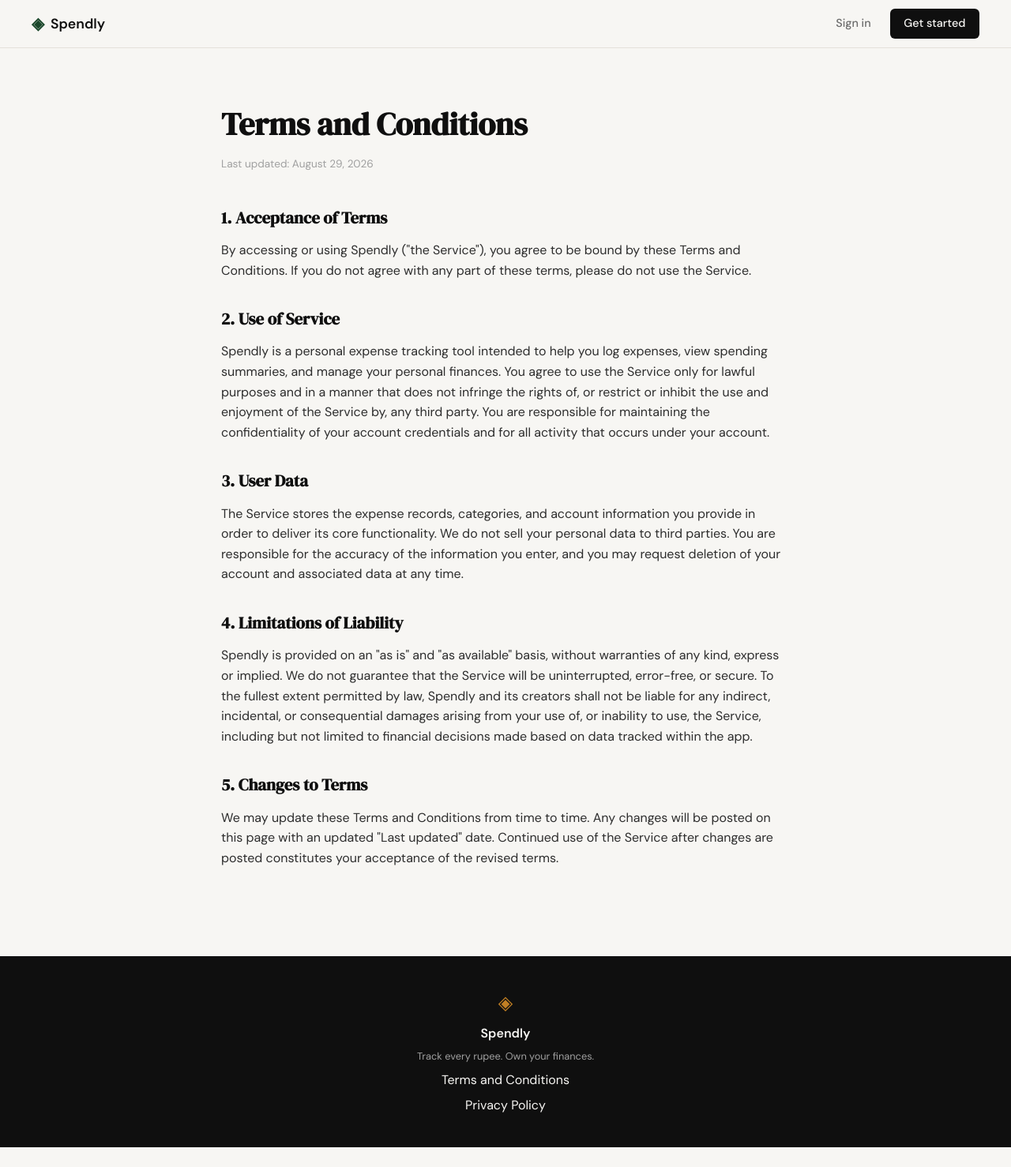
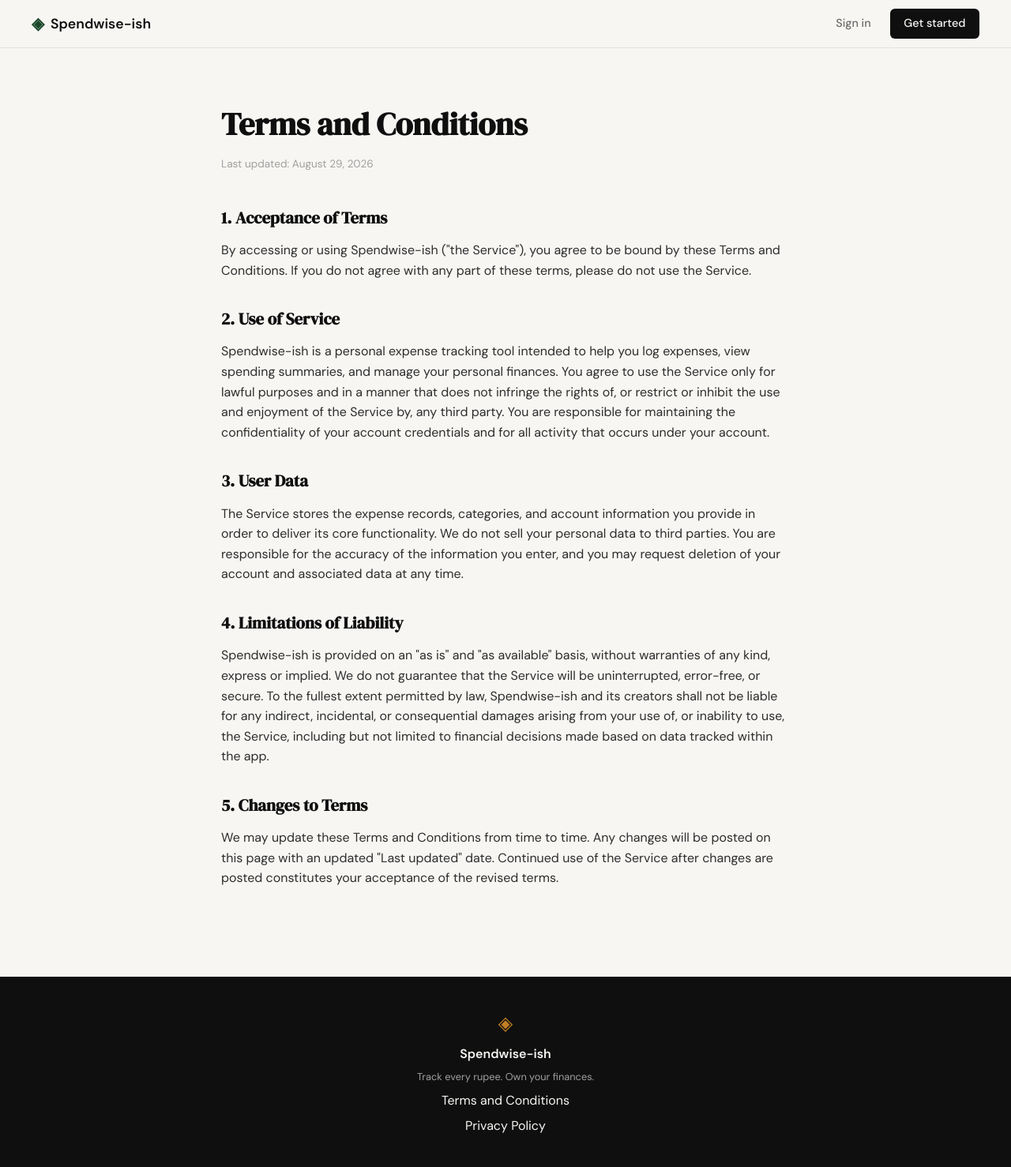
Before and after one commit to SKumar-1701/spendwise-ish, a Flask app: page /terms in a window 1280 px wide. Shown: the whole page at 79% size. Before the commit the page ends 1453 px from the top, so only its background shows below. Run offline with Flask 3, Linux system fonts and the light colour scheme.

Commit message:
rebrand: rename Spendly to Spendwise-ish across templates

```diff
--- a/templates/base.html
+++ b/templates/base.html
@@ -3,7 +3,7 @@
 <head>
     <meta charset="UTF-8">
     <meta name="viewport" content="width=device-width, initial-scale=1.0">
-    <title>{% block title %}Spendly{% endblock %}</title>
+    <title>{% block title %}Spendwise-ish{% endblock %}</title>
     <link rel="preconnect" href="https://fonts.googleapis.com">
     <link rel="preconnect" href="https://fonts.gstatic.com" crossorigin>
     <link href="https://fonts.googleapis.com/css2?family=DM+Serif+Display:ital@0;1&family=DM+Sans:wght@300;400;500;600&display=swap" rel="stylesheet">
@@ -16,7 +16,7 @@
         <div class="nav-inner">
             <a href="{{ url_for('landing') }}" class="nav-brand">
                 <span class="brand-icon">◈</span>
-                <span class="brand-name">Spendly</span>
+                <span class="brand-name">Spendwise-ish</span>
             </a>
             <div class="nav-links">
                 <a href="{{ url_for('login') }}">Sign in</a>
@@ -32,7 +32,7 @@
     <footer class="footer">
         <div class="footer-inner">
             <span class="brand-icon">◈</span>
-            <span class="footer-name">Spendly</span>
+            <span class="footer-name">Spendwise-ish</span>
             <p class="footer-copy">Track every rupee. Own your finances.</p>
             <a href="{{ url_for('terms') }}">Terms and Conditions</a>
             <a href="{{ url_for('privacy') }}">Privacy Policy</a>
--- a/templates/login.html
+++ b/templates/login.html
@@ -1,6 +1,6 @@
 {% extends "base.html" %}
 
-{% block title %}Sign in — Spendly{% endblock %}
+{% block title %}Sign in — Spendwise-ish{% endblock %}
 
 {% block content %}
 
@@ -9,7 +9,7 @@
 
         <div class="auth-header">
             <h1 class="auth-title">Welcome back</h1>
-            <p class="auth-subtitle">Sign in to your Spendly account</p>
+            <p class="auth-subtitle">Sign in to your Spendwise-ish account</p>
         </div>
 
         <div class="auth-card">
--- a/templates/privacy.html
+++ b/templates/privacy.html
@@ -1,6 +1,6 @@
 {% extends "base.html" %}
 
-{% block title %}Privacy Policy — Spendly{% endblock %}
+{% block title %}Privacy Policy — Spendwise-ish{% endblock %}
 
 {% block content %}
 
@@ -12,7 +12,7 @@
         <div class="legal-body">
             <h2>1. Data We Collect</h2>
             <p>
-                When you use Spendly, we collect the information you provide directly, such as
+                When you use Spendwise-ish, we collect the information you provide directly, such as
                 your name, email address, and password when you create an account, along with the
                 expense records you log — amounts, categories, dates, and descriptions. We may
                 also collect basic technical information, such as browser type and access times,
@@ -37,7 +37,7 @@
 
             <h2>4. Third Party Services</h2>
             <p>
-                Spendly may rely on third-party infrastructure providers (such as hosting and font
+                Spendwise-ish may rely on third-party infrastructure providers (such as hosting and font
                 services) to operate the Service. These providers process data only as needed to
                 deliver their service to us and are not permitted to use your data for their own
                 purposes. We do not share your expense data with third parties for marketing
--- a/templates/register.html
+++ b/templates/register.html
@@ -1,6 +1,6 @@
 {% extends "base.html" %}
 
-{% block title %}Create account — Spendly{% endblock %}
+{% block title %}Create account — Spendwise-ish{% endblock %}
 
 {% block content %}
 
--- a/templates/terms.html
+++ b/templates/terms.html
@@ -1,6 +1,6 @@
 {% extends "base.html" %}
 
-{% block title %}Terms and Conditions — Spendly{% endblock %}
+{% block title %}Terms and Conditions — Spendwise-ish{% endblock %}
 
 {% block content %}
 
@@ -12,14 +12,14 @@
         <div class="legal-body">
             <h2>1. Acceptance of Terms</h2>
             <p>
-                By accessing or using Spendly ("the Service"), you agree to be bound by these
+                By accessing or using Spendwise-ish ("the Service"), you agree to be bound by these
                 Terms and Conditions. If you do not agree with any part of these terms, please
                 do not use the Service.
             </p>
 
             <h2>2. Use of Service</h2>
             <p>
-                Spendly is a personal expense tracking tool intended to help you log expenses,
+                Spendwise-ish is a personal expense tracking tool intended to help you log expenses,
                 view spending summaries, and manage your personal finances. You agree to use the
                 Service only for lawful purposes and in a manner that does not infringe the rights
                 of, or restrict or inhibit the use and enjoyment of the Service by, any third party.
@@ -37,10 +37,10 @@
 
             <h2>4. Limitations of Liability</h2>
             <p>
-                Spendly is provided on an "as is" and "as available" basis, without warranties of
+                Spendwise-ish is provided on an "as is" and "as available" basis, without warranties of
                 any kind, express or implied. We do not guarantee that the Service will be
                 uninterrupted, error-free, or secure. To the fullest extent permitted by law,
-                Spendly and its creators shall not be liable for any indirect, incidental, or
+                Spendwise-ish and its creators shall not be liable for any indirect, incidental, or
                 consequential damages arising from your use of, or inability to use, the Service,
                 including but not limited to financial decisions made based on data tracked within
                 the app.
```
Also changed, not shown: templates/landing.html (+4 -4 lines).
